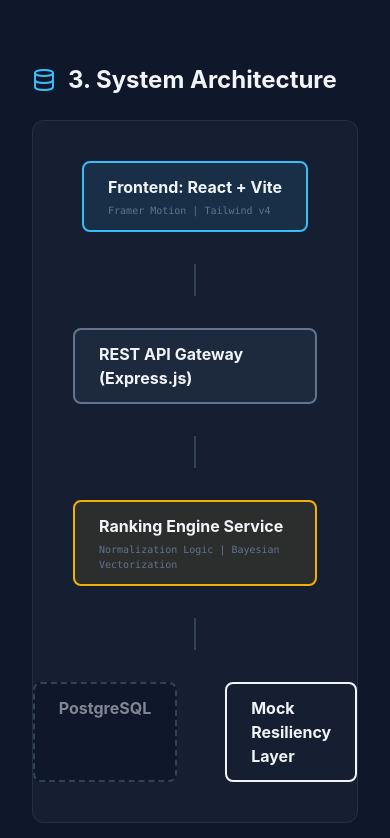
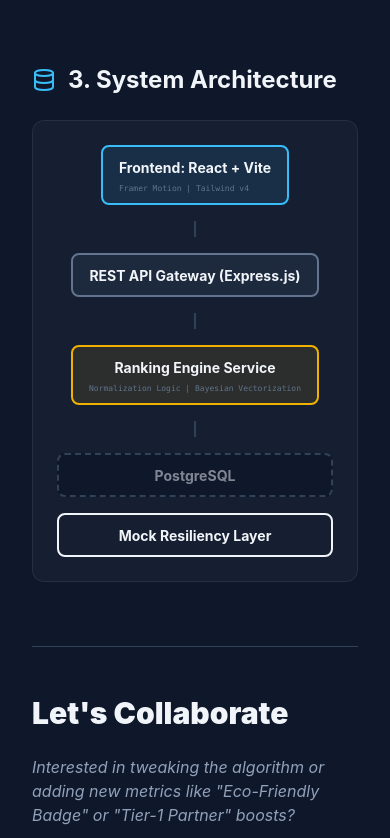
Before and after one commit to nidhaahmed/Restaurant-Ranker, a React app in the folder frontend/: page /guide in a window 390 px wide. Shown: the part 1666-2504 px from the top of the page. Built offline with nearby package versions, Linux system fonts and the light colour scheme; the HTML template or start-up script is replaced by a standard one.

Commit message:
UI: Fully responsive layout for all devices

```diff
--- a/frontend/src/App.jsx
+++ b/frontend/src/App.jsx
@@ -42,9 +42,9 @@
     }, []);
 
     return (
-        <div className="min-h-screen p-4 md:p-8 flex flex-col md:flex-row gap-8 relative">
-            {/* Top Right Actions */}
-            <div className="fixed top-6 right-8 z-40 flex items-center gap-3">
+        <div className="min-h-screen p-4 md:p-8 flex flex-col lg:flex-row gap-8 relative">
+            {/* Top Right Actions - Move to absolute/static on mobile to avoid overlap */}
+            <div className="absolute top-4 right-4 md:fixed md:top-6 md:right-8 z-40 flex flex-col sm:flex-row items-end sm:items-center gap-3">
                 <a
                     href="/guide"
                     target="_blank"
@@ -76,7 +76,7 @@
             <main className="flex-1 flex flex-col min-h-full">
                 <div className="flex-1 space-y-8">
                     {/* Header & Stats */}
-                    <header className="flex flex-col md:flex-row md:items-end justify-between gap-6 mr-80">
+                    <header className="flex flex-col lg:flex-row lg:items-end justify-between gap-6 lg:mr-80">
                         <div>
                             <div className="flex items-center gap-2 text-brand-accent mb-2">
                                 <Zap className="w-4 h-4" />
@@ -105,11 +105,11 @@
 
                     {/* List View */}
                     <div className="space-y-4">
-                        <div className="flex items-center justify-between text-slate-500 text-sm px-4">
+                        <div className="hidden sm:flex items-center justify-between text-slate-500 text-sm px-4">
                             <div className="flex gap-4">
                                 <span>Position & Restaurant</span>
                             </div>
-                            <div className="flex gap-16 mr-8">
+                            <div className="flex gap-8 lg:gap-16 lg:mr-8">
                                 <span>Performance Breakdown</span>
                                 <span>Final Score</span>
                             </div>
--- a/frontend/src/Guide.jsx
+++ b/frontend/src/Guide.jsx
@@ -40,7 +40,7 @@
                         <Layers className="w-6 h-6 text-brand-accent" />
                         2. The Science of the Score
                     </h2>
-                    <div className="grid md:grid-cols-2 gap-8">
+                    <div className="grid grid-cols-1 md:grid-cols-2 gap-8">
                         <div className="glass-card p-6 space-y-4">
                             <h3 className="font-bold text-brand-accent uppercase text-xs tracking-widest">Bayesian Adjusted Rating</h3>
                             <p className="text-sm text-slate-400">
@@ -63,29 +63,29 @@
                         <Database className="w-6 h-6 text-brand-accent" />
                         3. System Architecture
                     </h2>
-                    <div className="glass-card p-10 bg-slate-950 flex flex-col items-center">
+                    <div className="glass-card p-6 md:p-10 bg-slate-950 flex flex-col items-center overflow-hidden">
                         {/* A "Text-Based" Diagram / SVG */}
-                        <div className="flex flex-col items-center gap-8 w-full">
-                            <div className="border-2 border-brand-accent px-6 py-3 rounded-lg bg-brand-accent/10">
-                                <span className="font-bold">Frontend: React + Vite</span>
-                                <div className="text-[10px] text-slate-500 font-mono mt-1">Framer Motion | Tailwind v4</div>
+                        <div className="flex flex-col items-center gap-4 md:gap-8 w-full">
+                            <div className="border-2 border-brand-accent px-4 md:px-6 py-2 md:py-3 rounded-lg bg-brand-accent/10 whitespace-nowrap">
+                                <span className="font-bold text-sm md:text-base">Frontend: React + Vite</span>
+                                <div className="text-[8px] md:text-[10px] text-slate-500 font-mono mt-1">Framer Motion | Tailwind v4</div>
                             </div>
-                            <div className="h-8 w-0.5 bg-slate-700"></div>
-                            <div className="border-2 border-slate-500 px-6 py-3 rounded-lg bg-slate-800">
-                                <span className="font-bold">REST API Gateway (Express.js)</span>
+                            <div className="h-4 md:h-8 w-0.5 bg-slate-700"></div>
+                            <div className="border-2 border-slate-500 px-4 md:px-6 py-2 md:py-3 rounded-lg bg-slate-800 whitespace-nowrap">
+                                <span className="font-bold text-sm md:text-base">REST API Gateway (Express.js)</span>
                             </div>
-                            <div className="h-8 w-0.5 bg-slate-700"></div>
-                            <div className="border-2 border-yellow-500 px-6 py-3 rounded-lg bg-yellow-500/10">
-                                <span className="font-bold">Ranking Engine Service</span>
-                                <div className="text-[10px] text-slate-500 font-mono mt-1">Normalization Logic | Bayesian Vectorization</div>
+                            <div className="h-4 md:h-8 w-0.5 bg-slate-700"></div>
+                            <div className="border-2 border-yellow-500 px-4 md:px-6 py-2 md:py-3 rounded-lg bg-yellow-500/10 text-center">
+                                <span className="font-bold text-sm md:text-base">Ranking Engine Service</span>
+                                <div className="text-[8px] md:text-[10px] text-slate-500 font-mono mt-1">Normalization Logic | Bayesian Vectorization</div>
                             </div>
-                            <div className="h-8 w-0.5 bg-slate-700"></div>
-                            <div className="flex gap-12">
-                                <div className="border-2 border-slate-700 px-6 py-3 rounded-lg bg-slate-900 border-dashed">
-                                    <span className="font-bold opacity-50">PostgreSQL</span>
+                            <div className="h-4 md:h-8 w-0.5 bg-slate-700"></div>
+                            <div className="flex flex-col md:flex-row gap-4 md:gap-12 w-full justify-center items-center">
+                                <div className="border-2 border-slate-700 px-4 md:px-6 py-2 md:py-3 rounded-lg bg-slate-900 border-dashed whitespace-nowrap w-full md:w-auto text-center">
+                                    <span className="font-bold opacity-50 text-sm md:text-base">PostgreSQL</span>
                                 </div>
-                                <div className="border-2 border-success px-6 py-3 rounded-lg bg-success/10">
-                                    <span className="font-bold">Mock Resiliency Layer</span>
+                                <div className="border-2 border-success px-4 md:px-6 py-2 md:py-3 rounded-lg bg-success/10 whitespace-nowrap w-full md:w-auto text-center">
+                                    <span className="font-bold text-sm md:text-base">Mock Resiliency Layer</span>
                                 </div>
                             </div>
                         </div>
--- a/frontend/src/components/StrategyDashboard.jsx
+++ b/frontend/src/components/StrategyDashboard.jsx
@@ -18,7 +18,7 @@
     ];
 
     return (
-        <aside className="w-80 glass-card p-6 h-[calc(100vh-2rem)] sticky top-4">
+        <aside className="w-full lg:w-80 glass-card p-6 lg:h-[calc(100vh-4rem)] lg:sticky lg:top-8 mb-4 lg:mb-0 order-2 lg:order-1">
             <div className="flex items-center gap-2 mb-8">
                 <Sliders className="text-brand-accent w-5 h-5" />
                 <h2 className="text-xl font-bold">Strategy Console</h2>
--- a/frontend/src/index.css
+++ b/frontend/src/index.css
@@ -50,3 +50,12 @@
   background-color: #475569;
   /* slate-600 */
 }
+@media (min-width: 480px) {
+  .xs:inline { display: inline; }
+  .xs:hidden { display: none; }
+}
+
+@media (max-width: 479px) {
+  .xs:inline { display: none; }
+  .xs:hidden { display: inline; }
+}
```
Also changed, not shown: frontend/src/components/RestaurantCard.jsx (+10 -10 lines).
